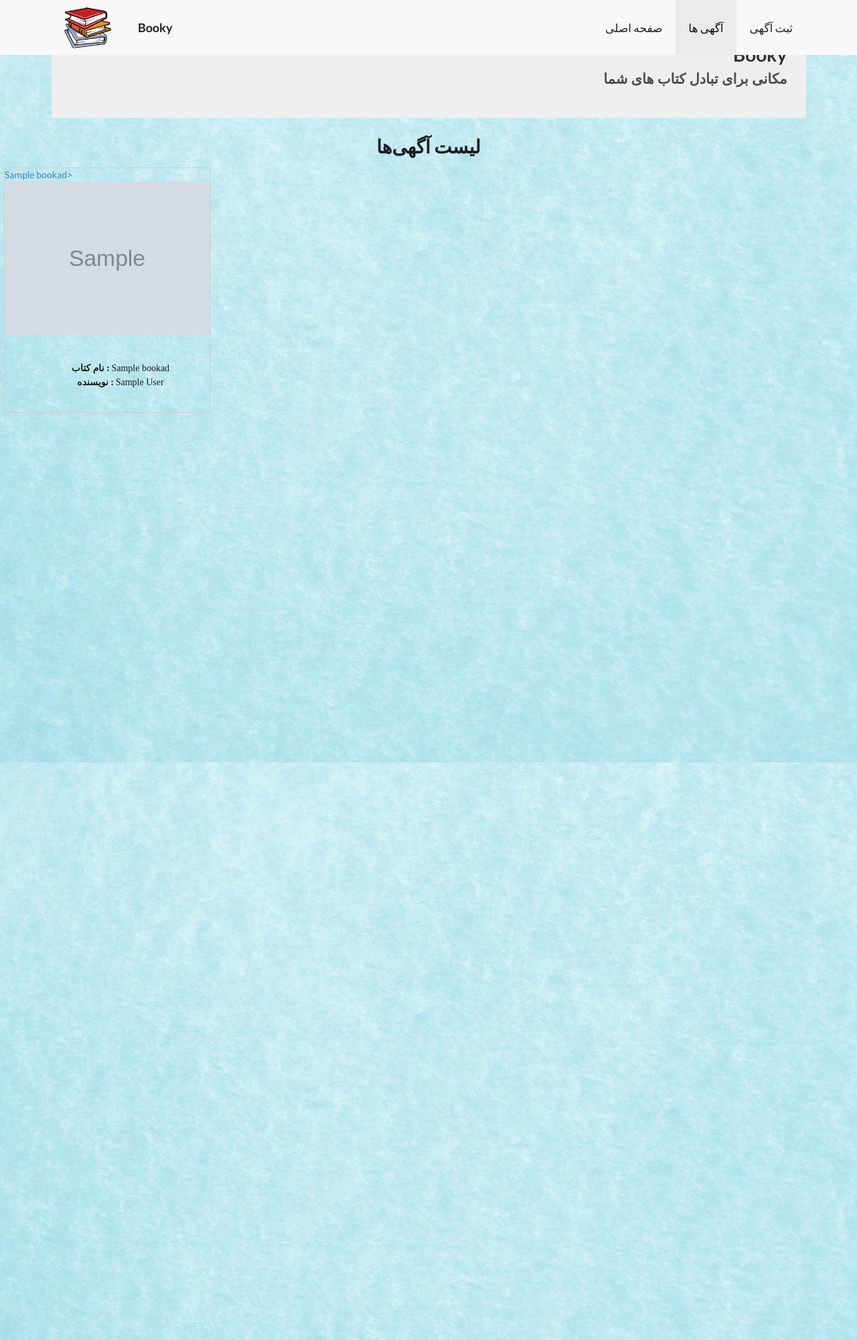
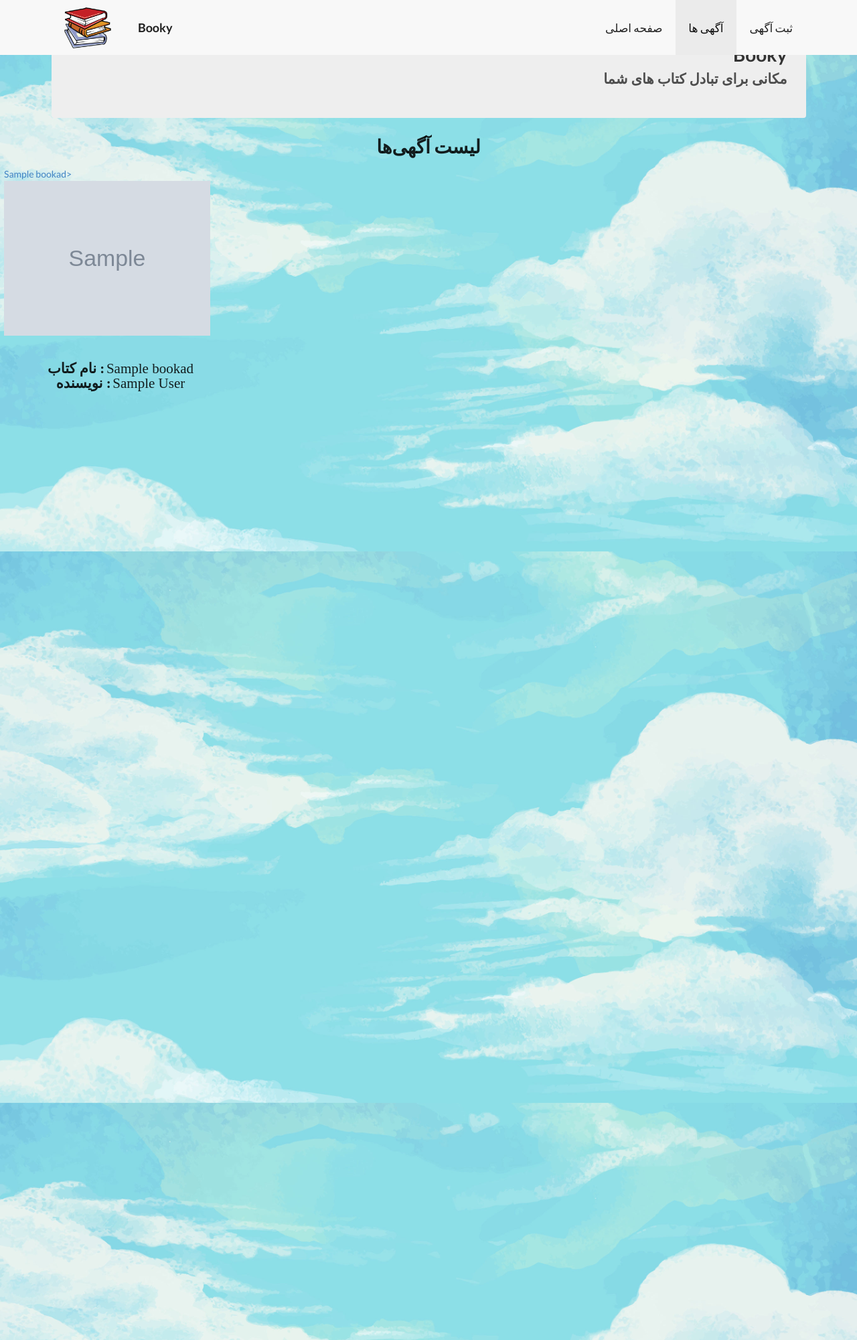
Before and after one commit to reza-yb/napela, a Django app: page /ads/ in a window 1280 px wide. Shown: the whole page at 67% size. Run offline with Django 3.2, Linux system fonts and the light colour scheme; tables that the repository leaves empty hold one stand-in row (values such as "Sample post"); grey boxes marked "Sample" are stand-in pictures.

Commit message:
all ads page modified again!

```diff
--- a/BookAdvertisement/templates/all_ads.html
+++ b/BookAdvertisement/templates/all_ads.html
@@ -1,5 +1,6 @@
 {% extends 'base.html' %}
 {% load static %}
+
 
 {% block extra_header %}
     <link rel="stylesheet" type="text/css" href="{% static 'css/all_ads.css' %}"/>
@@ -9,7 +10,6 @@
     <h1 class="ad_info_h1" style="text-align: center">لیست آگهی‌ها</h1>
 
     {% for ad in book_ads %}
-        {#    <li><a href="/ads/{{ ad.id }}"> {{ ad.title }} </a></li>#}
         <div class="responsive">
             <div class="gallery">
                 <a target="_blank" href="/ads/{{ ad.id }}"> {{ ad.title }}>
@@ -18,11 +18,11 @@
                 <div class="desc">
                     <ul style="list-style-type: none">
 
-                        <li><span class="iransansdn_bold_size1">نام کتاب :</span>
-                            <span class="iransansdn_size1"> {{ ad.title }} </span></li>
+                        <li><span class="iransansdn_bold_size1_5">نام کتاب :</span>
+                            <span class="iransansdn_size1_5"> {{ ad.title }} </span></li>
 
-                        <li><span class="iransansdn_bold_size1">نویسنده :</span>
-                            <span class="iransansdn_size1"> {{ ad.author }} </span></li>
+                        <li><span class="iransansdn_bold_size1_5">نویسنده :</span>
+                            <span class="iransansdn_size1_5"> {{ ad.author }} </span></li>
                     </ul>
                 </div>
             </div>
--- a/BookAdvertisement/views.py
+++ b/BookAdvertisement/views.py
@@ -20,7 +20,7 @@ def homePageView(request):
 
 
 def get_all_ads(request):
-    template_name = 'temp.html'
+    template_name = 'all_ads.html'
     queryset = BookAd.objects.all()
     temp_links = deepcopy(links)
     temp_links[1]["class"] = "active item"
--- a/static/css/all_ads.css
+++ b/static/css/all_ads.css
@@ -1,5 +1,5 @@
 body {
-    background-image: url("../images/bg1.jpg");
+    background-image: url("../images/bg.jpg");
     background-size: cover;
     background-color: #cccccc;
 }
@@ -14,7 +14,7 @@ body {
 }
 
 div.gallery {
-    border: 1px solid #ccc;
+    /*border: 1px solid #ccc;*/
 }
 
 div.gallery:hover {
--- a/static/css/fonts.css
+++ b/static/css/fonts.css
@@ -10,14 +10,14 @@
     font-size: 2em;
 }
 
-.iransansdn_size1 {
+.iransansdn_size1_5 {
     font-family: iransansdn;
     font-weight: normal;
-    font-size: 1em;
+    font-size: 1.5em;
 }
 
-.iransansdn_bold_size1 {
+.iransansdn_bold_size1_5 {
     font-family: iransansdn;
     font-weight: bold;
-    font-size: 1em;
+    font-size: 1.5em;
 }
```
Also changed, not shown: static/images/pattern5.jpg (renamed from static/images/01.jpg).
